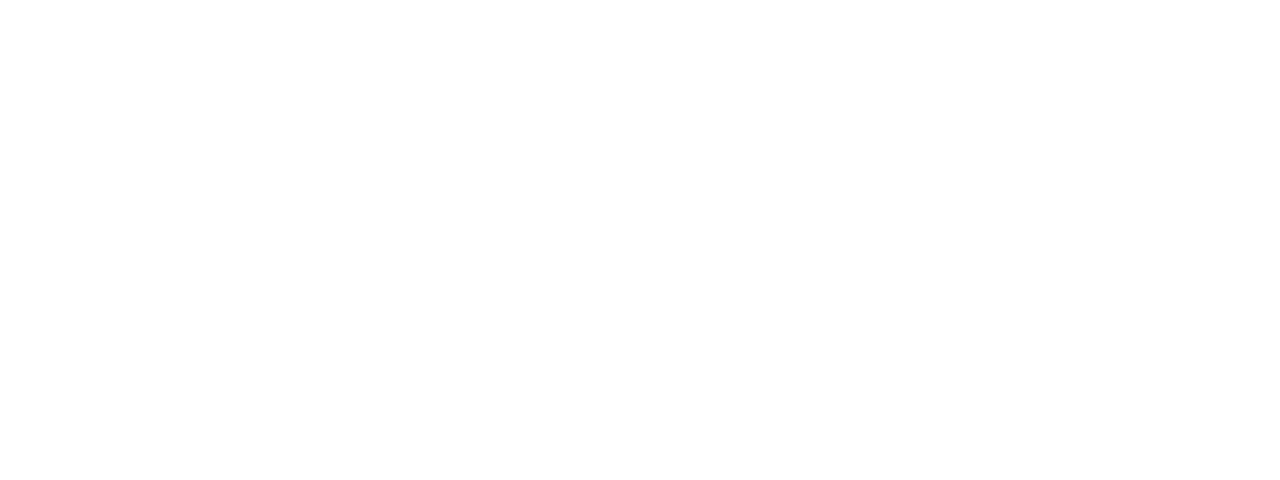
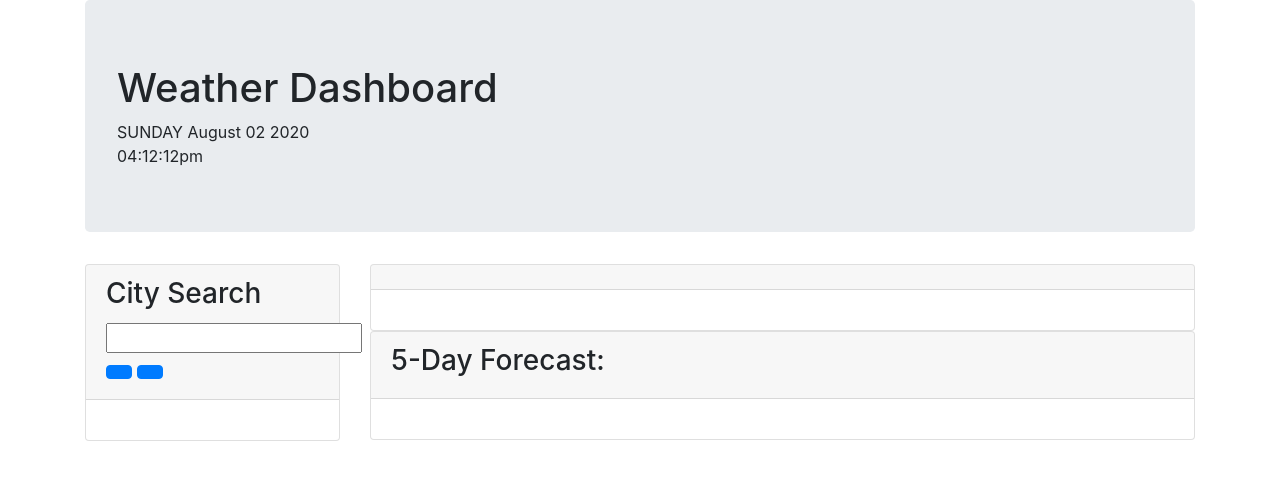
Before and after one commit to KBrazier2/Kweather_Kashboard_6_08022020, a plain HTML site: page index.html in a window 1280 px wide. Drawn offline with nearby package versions, Linux system fonts and the light colour scheme.

Commit message:
html layout

```diff
--- a/index.html
+++ b/index.html
@@ -4,8 +4,60 @@
     <meta charset="UTF-8">
     <meta name="viewport" content="width=device-width, initial-scale=1.0">
     <title>Weather Dashboard</title>
+    <link rel="stylesheet" href="https://stackpath.bootstrapcdn.com/bootstrap/4.5.0/css/bootstrap.min.css" integrity="sha384-9aIt2nRpC12Uk9gS9baDl411NQApFmC26EwAOH8WgZl5MYYxFfc+NcPb1dKGj7Sk" crossorigin="anonymous">
+    <link rel="stylesheet" href="style.css">
 </head>
 <body>
+    <div class="container">
+        <div class="jumbotron">
+            <h1 class="display-5">Weather Dashboard</h1>
+            <div class="time-frame">
+                <div id="date-part"></div>
+                <div id="time-part"></div>
+            </div>
+        </div>
+        <div class="row">
+            <div class="col-3">
+                <div class="card">
+                    <div class="card-header">
+                        <h3 class="display-5">City Search</h3>
+                        <input class="mb-2 my-1" id="searchBar" type="text">
+                        <button id="searchBtn" class="btn btn-primary mb-2 my-1 searchcontrols"></button>
+                        <button id="clearBtn" class="btn btn-primary mb-2 my-1 searchcontrols"></button>
+                    </div>
+                    <div id="CityBtn" class="card-body">
 
+                    </div>
+                </div>
+            </div>
+            <div class="col-9">
+                <div id="cityDiv" class="card">
+                    <div id="cityName" class="card-header">
+
+                    </div>
+                    <div id="weatherDisplay" class="card-body">
+
+                    </div>
+                </div>
+                <div class="row">
+                    <div class="col-12 fivedayDiv">
+                        <div class="card">
+                            <div class="card-header">
+                                <h3 class="display-5">5-Day Forecast:</h3>
+                            </div>
+                            <div class="card-body">
+                                <div id="forecastBody" class="row">
+
+                                </div>
+                            </div>
+                        </div>
+                    </div>
+                </div>
+            </div>
+        </div>
+    </div>
+    <script src="https://code.jquery.com/jquery-3.4.1.min.js"></script>
+    <script src="https://cdnjs.cloudflare.com/ajax/libs/moment.js/2.24.0/moment.min.js"></script>
+    <script src="script.js"></script>
 </body>
 </html>
--- /dev/null
+++ b/script.js
@@ -0,0 +1,9 @@
+// current date/time
+// stack overflow URL https://stackoverflow.com/questions/28689524/show-real-time-date-day-of-the-week-in-javascript-or-jquery/28689891
+$(document).ready(function() {
+    var interval = setInterval(function(){
+        var momentNow = moment();
+        $("#date-part").html(momentNow.format("dddd").substring(0,8).toUpperCase() + "  " + momentNow.format("MMMM DD YYYY"));
+        $("#time-part").html(momentNow.format("hh:mm:ssa"));
+    }, 100);
+});
```
Also changed, not shown: style.css (added).
